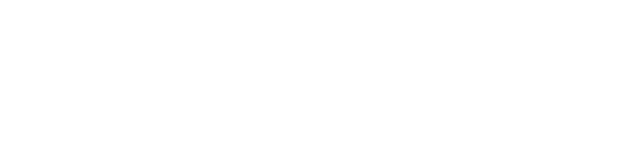
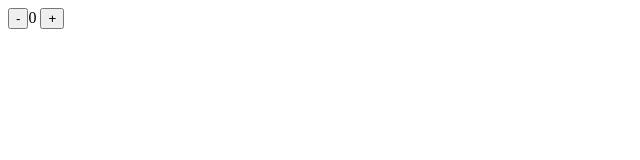
Before and after one commit to kogerhj/misc-projects, a plain HTML site: page index.html in a window 1280 px wide. Shown: the whole page, without its empty margins (0-640 px from the left). Drawn offline with Linux system fonts and the light colour scheme.

Commit message:
Add basic html for counter

```diff
--- a/index.html
+++ b/index.html
@@ -8,6 +8,9 @@
     <script  defer src="script.js"></script>
 </head>
 <body>
-
+    <div class="counter_container">
+        <button id="subtract">-</button><span id="output">0</span>
+        <button id="add">+</button>
+    </div>
 </body>
 </html>
```
